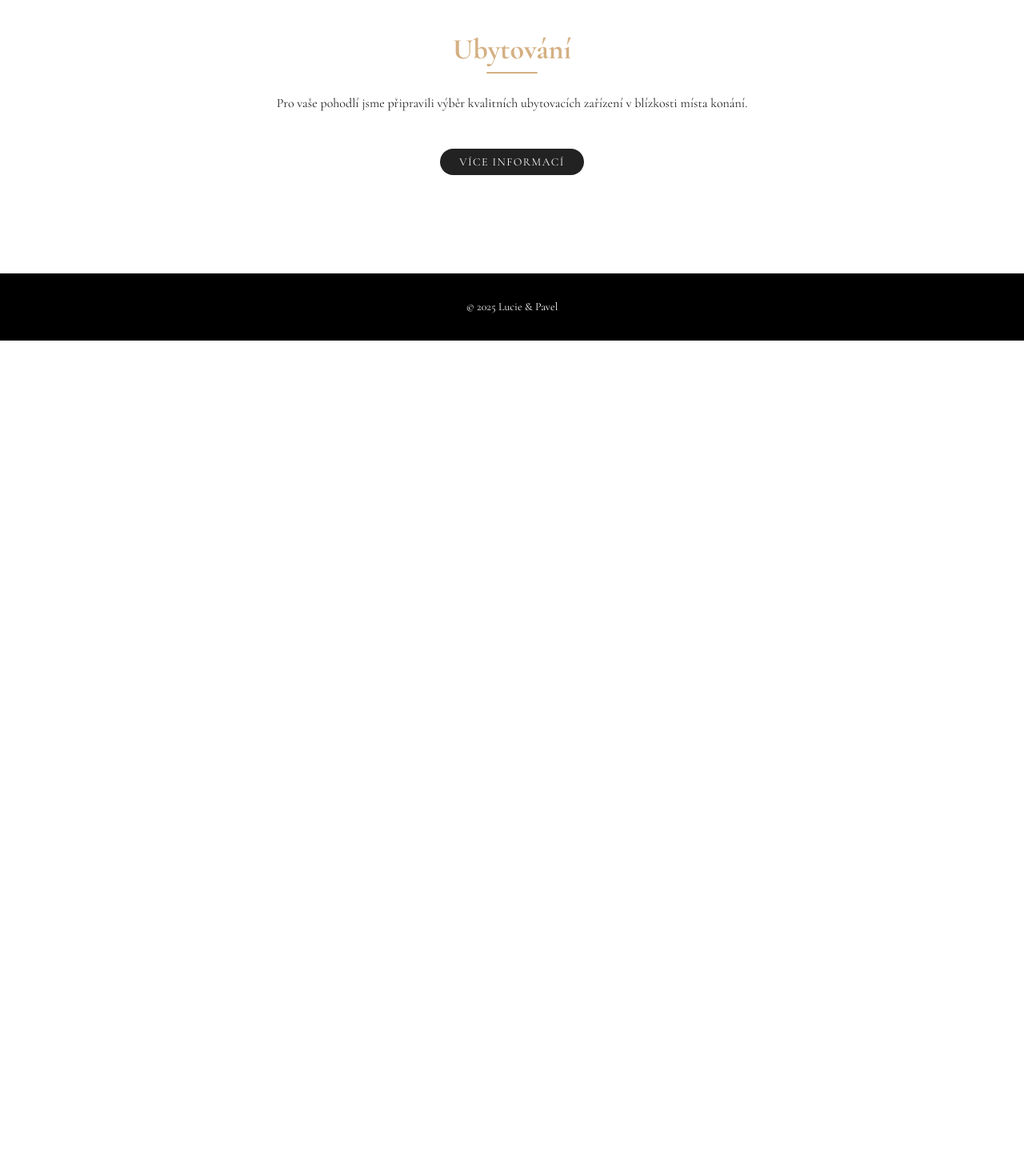
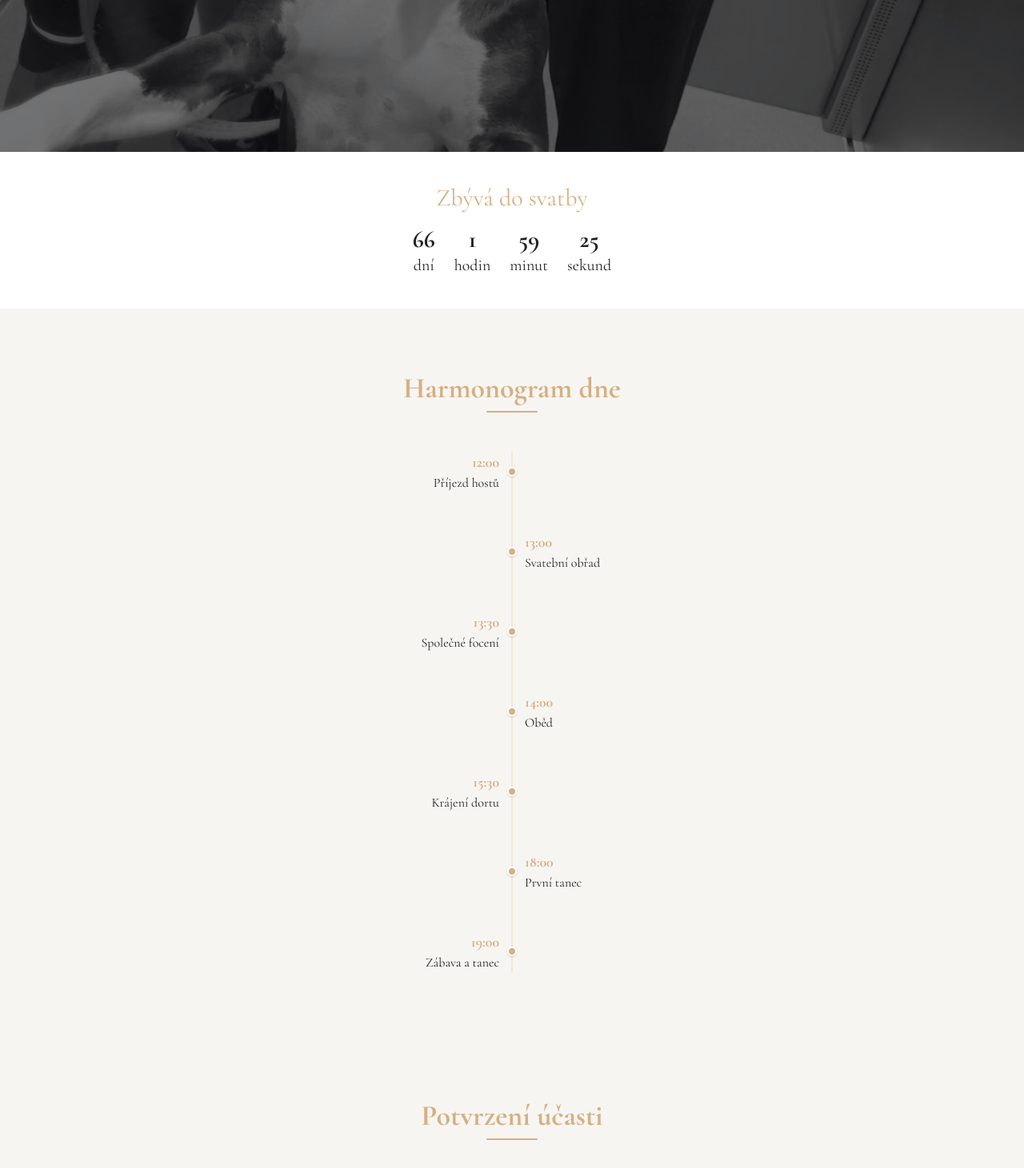
Before and after one commit to pavelmyslik/wedding-app, a Next.js app: page / in a window 1280 px wide. Shown: the part 1330-2791 px from the top of the page at 80% size. Before the commit the page ends 1756 px from the top, so only its background shows below. Built offline with nearby package versions, Linux system fonts and the light colour scheme.

Commit message:
Add new sections

```diff
--- /dev/null
+++ b/app/components/Countdown.tsx
@@ -0,0 +1,52 @@
+"use client";
+import { useEffect, useState } from "react";
+
+export default function Countdown() {
+  const targetDate = new Date("2025-09-13T13:00:00");
+  const [timeLeft, setTimeLeft] = useState({ days: 0, hours: 0, minutes: 0, seconds: 0 });
+
+  useEffect(() => {
+    const interval = setInterval(() => {
+      const now = new Date();
+      const diff = targetDate.getTime() - now.getTime();
+
+      if (diff <= 0) {
+        clearInterval(interval);
+        return;
+      }
+
+      setTimeLeft({
+        days: Math.floor(diff / (1000 * 60 * 60 * 24)),
+        hours: Math.floor((diff / (1000 * 60 * 60)) % 24),
+        minutes: Math.floor((diff / (1000 * 60)) % 60),
+        seconds: Math.floor((diff / 1000) % 60),
+      });
+    }, 1000);
+
+    return () => clearInterval(interval);
+  }, []);
+
+  return (
+    <div className="text-center py-10">
+      <h2 className="text-2xl md:text-3xl font-serif text-[#D4B083] mb-4">Zbývá do svatby</h2>
+      <div className="flex justify-center gap-6 text-lg md:text-xl font-serif text-[#222]">
+        <div className="text-center">
+          <div className="text-3xl font-bold">{timeLeft.days}</div>
+          <div>dní</div>
+        </div>
+        <div className="text-center">
+          <div className="text-3xl font-bold">{timeLeft.hours}</div>
+          <div>hodin</div>
+        </div>
+        <div className="text-center">
+          <div className="text-3xl font-bold">{timeLeft.minutes}</div>
+          <div>minut</div>
+        </div>
+        <div className="text-center">
+          <div className="text-3xl font-bold">{timeLeft.seconds}</div>
+          <div>sekund</div>
+        </div>
+      </div>
+    </div>
+  );
+}
--- /dev/null
+++ b/app/components/HeroSection.tsx
@@ -0,0 +1,17 @@
+export default function HeroSection() {
+  return (
+    <section
+      className="relative w-full h-[190vh] bg-cover bg-center bg-no-repeat text-white flex items-center justify-center"
+      style={{
+        backgroundImage: "url('/images/hero-img.jpg')",
+      }}
+    >
+      <div className="absolute inset-0 bg-black/50" />
+
+      <div className="relative z-10 text-center">
+        <h1 className="text-4xl md:text-6xl font-serif tracking-wide mb-4">Lucie & Pavel</h1>
+        <p className="text-xl md:text-2xl font-light">13. září 2025</p>
+      </div>
+    </section>
+  );
+}
--- a/app/components/RSVP.tsx
+++ b/app/components/RSVP.tsx
@@ -0,0 +1,65 @@
+export default function RsvpForm() {
+  return (
+    <section className="bg-[#F7F5F2] py-20 px-4 text-[#222222] font-serif">
+      <div className="max-w-xl mx-auto text-center">
+        <h2 className="text-4xl font-semibold text-[#D4B083] mb-2">Potvrzení účasti</h2>
+        <div className="w-16 h-0.5 bg-[#D4B083] mx-auto mb-8 rounded" />
+        <p className="mb-10 text-base">Dejte nám prosím vědět, zda se zúčastníte</p>
+
+        <form className="space-y-6 text-left">
+          <div>
+            <label className="block mb-1 text-sm text-[#D4B083] font-medium">Vaše jméno</label>
+            <input
+              type="text"
+              name="name"
+              className="w-full border border-[#D4B083]/40 rounded-md px-4 py-2 focus:outline-none focus:ring-2 focus:ring-[#D4B083] bg-white"
+              required
+            />
+          </div>
+
+          <div>
+            <label className="block mb-1 text-sm text-[#D4B083] font-medium">E-mail</label>
+            <input
+              type="email"
+              name="email"
+              className="w-full border border-[#D4B083]/40 rounded-md px-4 py-2 focus:outline-none focus:ring-2 focus:ring-[#D4B083] bg-white"
+              required
+            />
+          </div>
+
+          <div>
+            <label className="block mb-1 text-sm text-[#D4B083] font-medium">Zúčastníte se?</label>
+            <select
+              name="attendance"
+              className="w-full border border-[#D4B083]/40 rounded-md px-4 py-2 bg-white focus:outline-none focus:ring-2 focus:ring-[#D4B083]"
+              required
+            >
+              <option value="">-- Vyberte --</option>
+              <option value="yes">Ano, s radostí přijdu</option>
+              <option value="no">Bohužel se nezúčastním</option>
+            </select>
+          </div>
+
+          <div>
+            <label className="block mb-1 text-sm text-[#D4B083] font-medium">Zpráva pro novomanžele</label>
+            <textarea
+              name="message"
+              rows={4}
+              className="w-full border border-[#D4B083]/40 rounded-md px-4 py-2 focus:outline-none focus:ring-2 focus:ring-[#D4B083] bg-white"
+              placeholder="Např. máme dietní omezení, vezmeme s sebou děti atd."
+            />
+          </div>
+
+          <div className="text-center pt-4">
+            <button
+              type="submit"
+              className="bg-[#D4B083] text-white px-6 py-2 rounded-md hover:bg-[#c8a76f] transition-colors"
+            >
+              Odeslat RSVP
+            </button>
+          </div>
+        </form>
+      </div>
+    </section>
+  );
+}
--- /dev/null
+++ b/app/components/Schedule.tsx
@@ -0,0 +1,57 @@
+export default function Schedule() {
+  const events = [
+    { time: "12:00", title: "Příjezd hostů" },
+    { time: "13:00", title: "Svatební obřad" },
+    { time: "13:30", title: "Společné focení" },
+    { time: "14:00", title: "Oběd" },
+    { time: "15:30", title: "Krájení dortu" },
+    { time: "18:00", title: "První tanec" },
+    { time: "19:00", title: "Zábava a tanec" },
+  ];
+
+  return (
+    <section className="bg-[#F7F5F2] py-20 px-4 text-[#222222] font-serif">
+      <div className="max-w-3xl mx-auto text-center">
+        <h2 className="text-4xl font-semibold text-[#D4B083] mb-2">Harmonogram dne</h2>
+        <div className="w-16 h-0.5 bg-[#D4B083] mx-auto mb-12 rounded" />
+
+        <div className="relative">
+          {/* Středová čára */}
+          <div className="absolute left-1/2 transform -translate-x-1/2 h-full w-px bg-[#D4B083]/40" />
+
+          <div className="space-y-12">
+            {events.map((event, index) => (
+              <div
+                key={index}
+                className={`relative flex items-center justify-between`}
+              >
+                {/* Levá strana */}
+                <div className={`w-1/2 px-4 ${index % 2 === 0 ? 'text-right' : 'opacity-0'}`}>
+                  {index % 2 === 0 && (
+                    <>
+                      <p className="text-[#D4B083] font-semibold text-lg">{event.time}</p>
+                      <p className="text-base">{event.title}</p>
+                    </>
+                  )}
+                </div>
+
+                {/* Tečka ve středu */}
+                <div className="absolute left-1/2 transform -translate-x-1/2 w-3 h-3 bg-[#D4B083] rounded-full border-2 border-white shadow" />
+
+                {/* Pravá strana */}
+                <div className={`w-1/2 px-4 ${index % 2 !== 0 ? 'text-left' : 'opacity-0'}`}>
+                  {index % 2 !== 0 && (
+                    <>
+                      <p className="text-[#D4B083] font-semibold text-lg">{event.time}</p>
+                      <p className="text-base">{event.title}</p>
+                    </>
+                  )}
+                </div>
+              </div>
+            ))}
+          </div>
+        </div>
+      </div>
+    </section>
+  );
+}
--- a/app/page.tsx
+++ b/app/page.tsx
@@ -2,17 +2,24 @@ import Accommodation from "@/app/components/Accomodation";
 import LocationMap from "@/app/components/LocationMap";
 import DressCode from "@/app/components/Dresscode";
 import Navbar from "@/app/components/Navbar";
+import Countdown from "@/app/components/Countdown";
+import HeroSection from "@/app/components/HeroSection";
+import Schedule from "@/app/components/Schedule";
+import RsvpForm from "@/app/components/RSVP"
 
 export default function Home() {
   return (
     <main className="bg-champagne text-black font-serif">
-      <section id="hero" className="min-h-[60vh] bg-[url('/images/banner-lp.png')] bg-cover bg-center flex flex-col items-center justify-center text-center px-4r">
-      </section>
 
       <Navbar />
+      <HeroSection />
+      <Countdown />
+      <Schedule />
+      <RsvpForm />
       <LocationMap />
       <DressCode />
       <Accommodation />
+
 
 
       <footer className="py-8 text-center text-sm text-white bg-black">
```
Also changed, not shown: public/images/hero-img.jpg (added).
